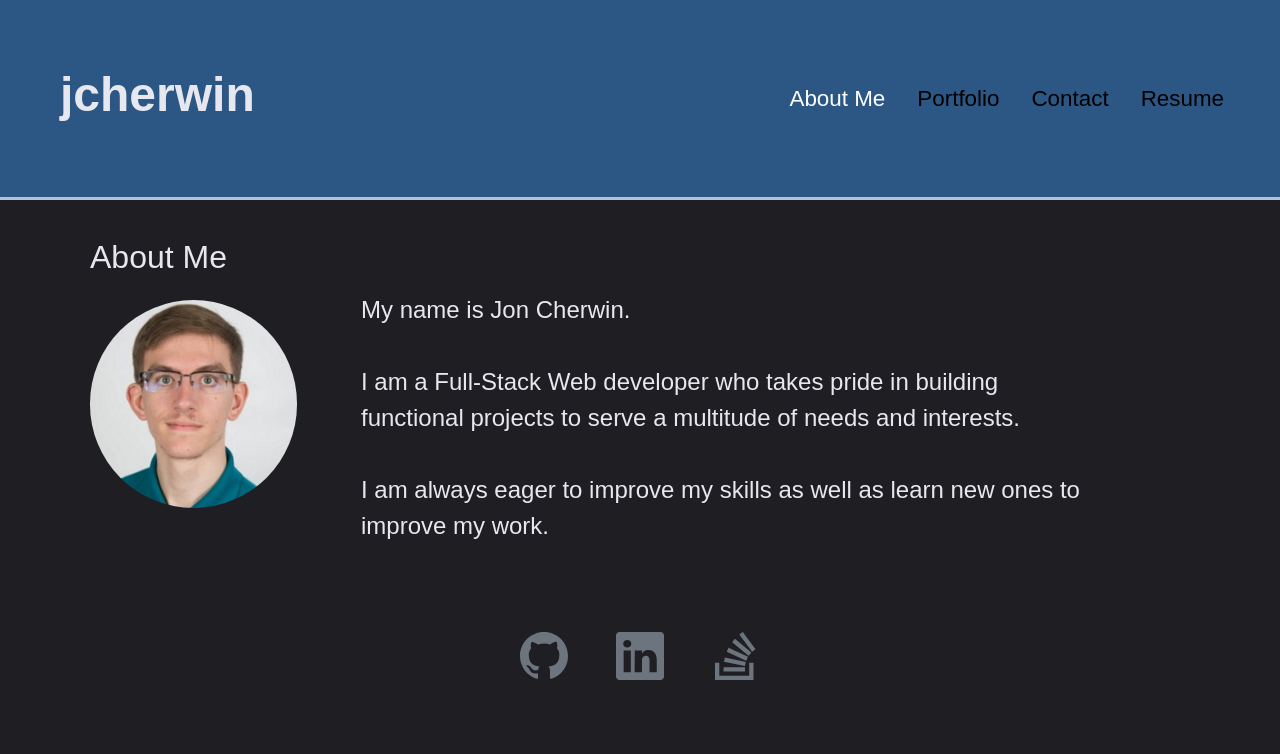
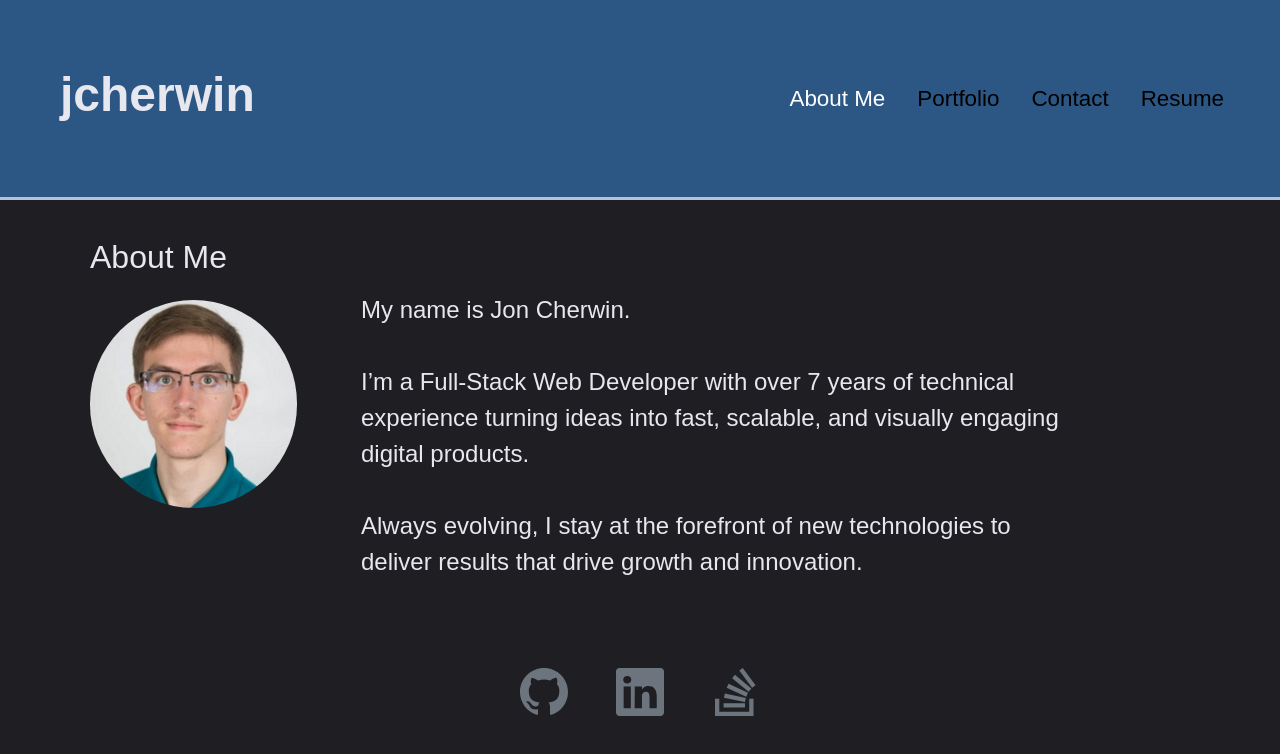
Before and after one commit to jcherwin/React-Portfolio, a React (Create React App) app: page / in a window 1280 px wide. Shown: the top 754 px of the page. Built offline with nearby package versions, Linux system fonts and the light colour scheme.

Commit message:
Revise 'About Me' section for clarity and detail
Updated the description to highlight technical experience and commitment to new technologies.

```diff
--- a/src/components/body/about/index.js
+++ b/src/components/body/about/index.js
@@ -8,8 +8,8 @@ export default function About() {
       <img src='./img/headshot.jpg' alt='headshot' className='p-2 headshot align-self-start' />
       <p className='fs-4 about'>
         My name is Jon Cherwin. <br/><br/>
-        I am a Full-Stack Web developer who takes pride in building functional projects to serve a multitude of needs and interests. <br/><br/>
-        I am always eager to improve my skills as well as learn new ones to improve my work.
+        I’m a Full-Stack Web Developer with over 7 years of technical experience turning ideas into fast, scalable, and visually engaging digital products. <br/><br/>
+        Always evolving, I stay at the forefront of new technologies to deliver results that drive growth and innovation.
       </p>
     </div>
   );
```
